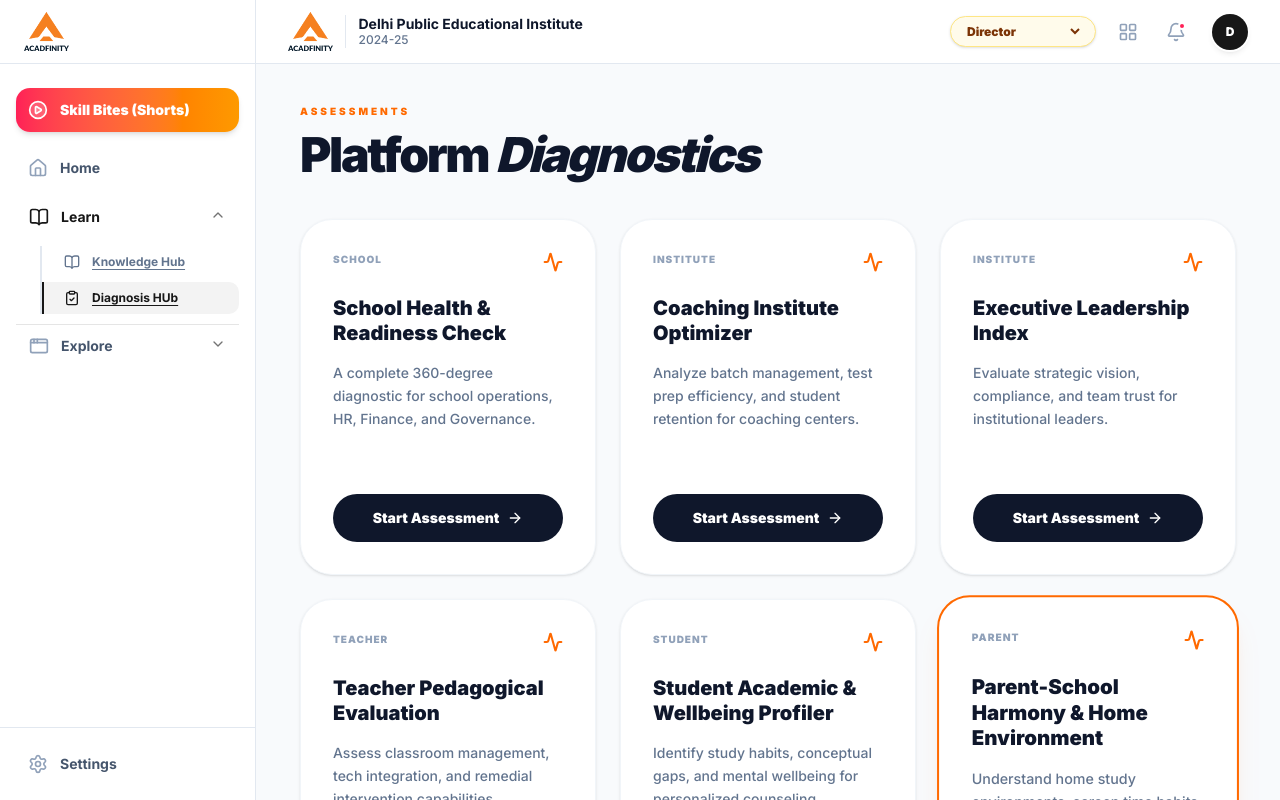
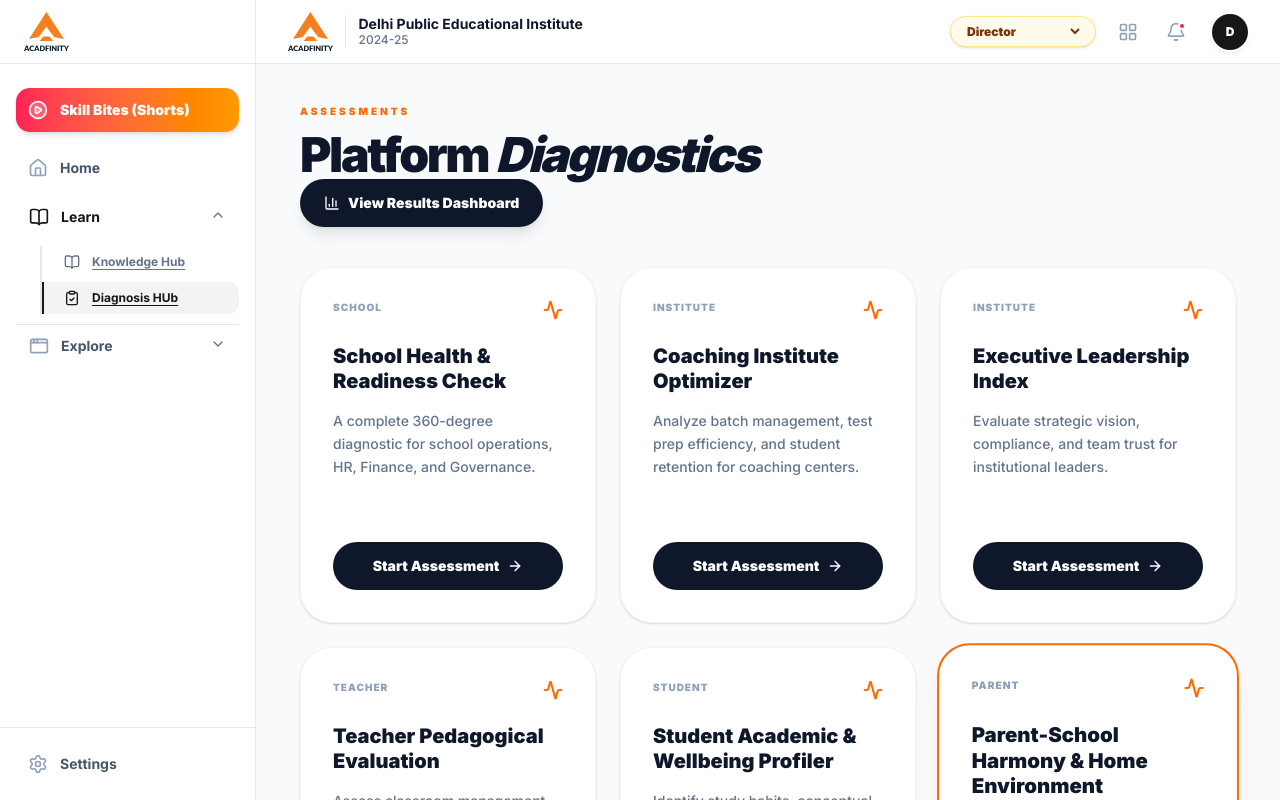
Before and after one commit to mohit20s/acadfinity-2-prototype, a Next.js app: page /diagnostics in a window 1280 px wide. Built offline with nearby package versions, Linux system fonts and the light colour scheme.

Commit message:
feat: Diagnostic

```diff
--- a/src/components/dashboard/diagnostic-tool.tsx
+++ b/src/components/dashboard/diagnostic-tool.tsx
@@ -1,6 +1,6 @@
 "use client";
 
-import { Activity, ArrowRight, ClipboardCheck, ArrowLeft } from 'lucide-react';
+import { Activity, ArrowRight, ClipboardCheck, ArrowLeft, BarChart3 } from 'lucide-react';
 import { Button } from "@/components/ui/button";
 import { useState } from 'react';
 import { cn } from '@/lib/utils';
@@ -15,7 +15,7 @@ const templates = [
   { id: 5, type: "STUDENT", title: "Student Academic & Wellbeing Profiler", desc: "Identify study habits, conceptual gaps, and mental wellbeing for personalized counseling.", highlight: false },
   { id: 6, type: "PARENT", title: "Parent-School Harmony & Home Environment", desc: "Understand home study environments, screen time habits, and parental support structures.", highlight: true }, // Highlighted orange card
 ];
-
+const REAL_DASHBOARD_URL = "https://diagnostic.acadfinity.com/login";
 export default function DiagnosticToolPage() {
   const [step, setStep] = useState(0);
 
@@ -28,6 +28,11 @@ export default function DiagnosticToolPage() {
           <h1 className="text-4xl md:text-5xl font-black tracking-tighter text-slate-900">
             Platform <span className="italic">Diagnostics</span>
           </h1>
+              <a href={REAL_DASHBOARD_URL} target="_blank" rel="noopener noreferrer" className="block w-full md:w-auto">
+          <Button className="w-full md:w-auto h-12 px-6 rounded-full font-black bg-slate-900 text-white shadow-lg hover:scale-105 transition-transform">
+            <BarChart3 className="h-4 w-4 mr-2" /> View Results Dashboard
+          </Button>
+        </a>
         </header>
 
         <div className="grid grid-cols-1 md:grid-cols-2 lg:grid-cols-3 gap-6">
```
